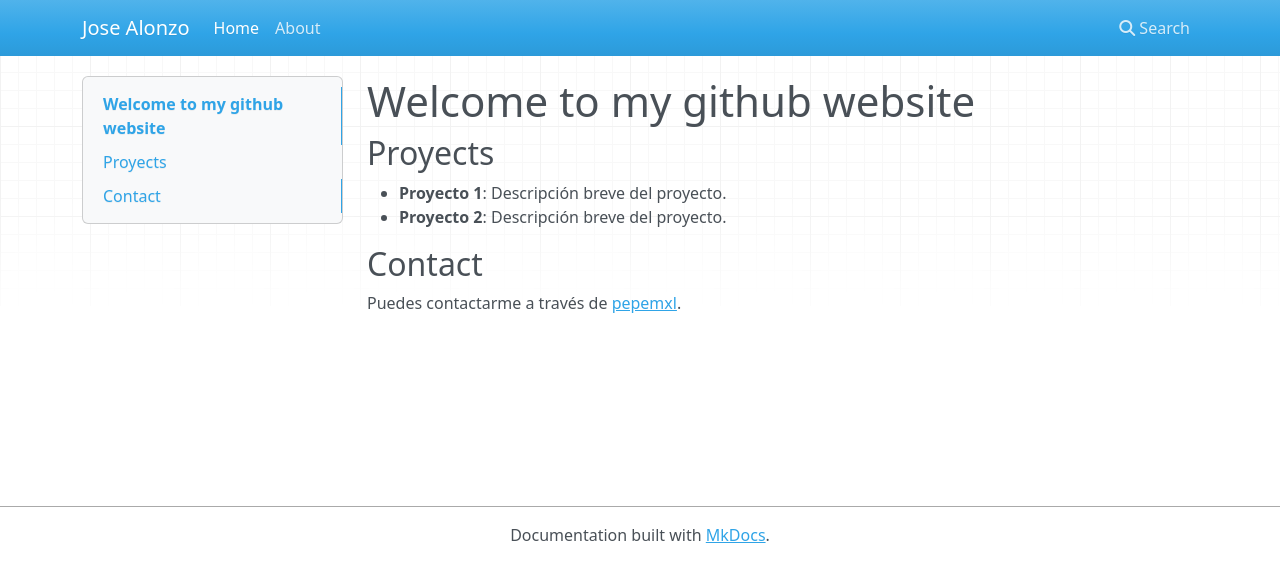
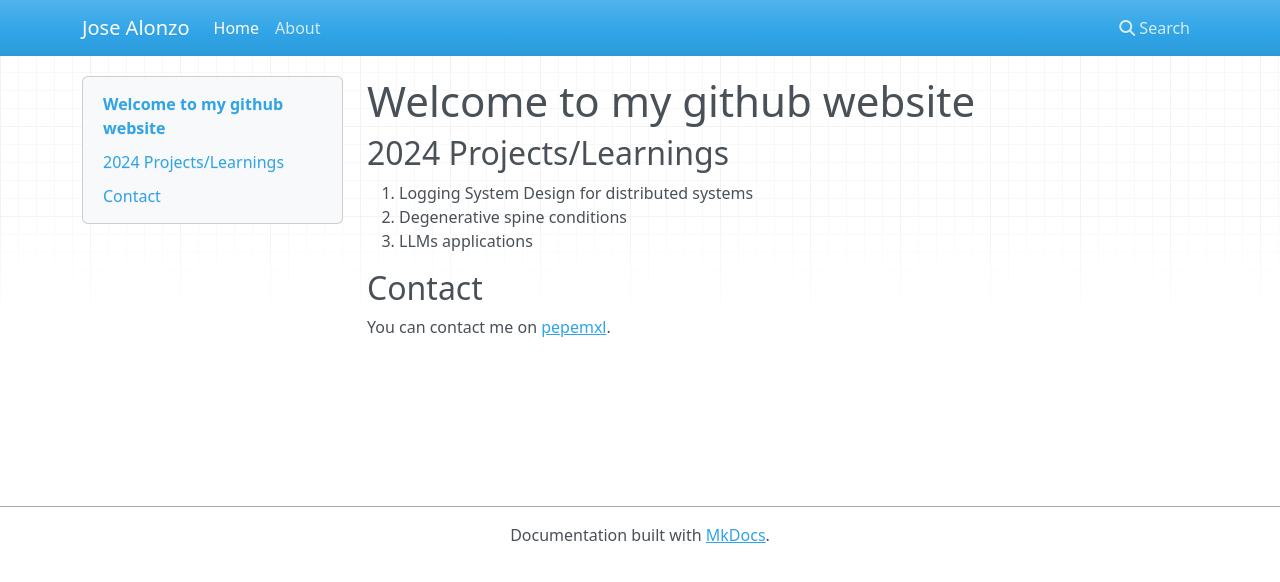
Before and after one commit to pepemxl/pepemxl.github.io, an MkDocs documentation site: the page built from docs/index.md, in a window 1280 px wide. Shown: the top 582 px of the page. Built offline with MkDocs 1.6.1, drawn with Linux system fonts in a browser that asks for light colours; nearby versions of some CDN libraries.

Commit message:
Updating index

```diff
--- a/docs/index.md
+++ b/docs/index.md
@@ -1,10 +1,12 @@
 # Welcome to my github website
 
-## Proyects
+## 2024 Projects/Learnings
 
-- **Proyecto 1**: Descripción breve del proyecto.
-- **Proyecto 2**: Descripción breve del proyecto.
+1. Logging System Design for distributed systems
+2. Degenerative spine conditions
+3. LLMs applications
+
 
 ## Contact
 
-Puedes contactarme a través de [pepemxl](mailto:pepemxl@gmail.com).
+You can contact me on [pepemxl](mailto:pepemxl@gmail.com).
```
